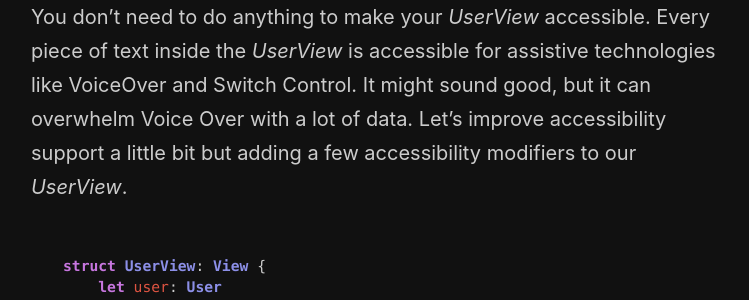
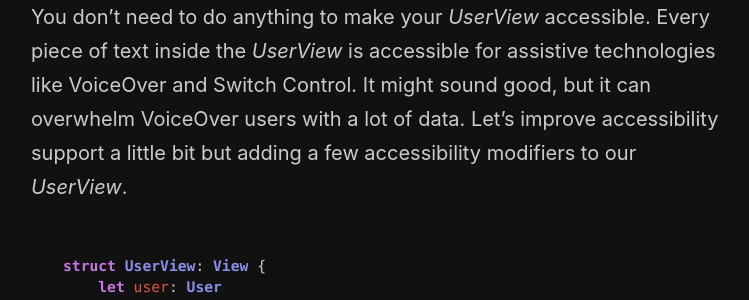
Before and after one commit to mecid/mecid.github.io, a Jekyll site: the page built from _posts/2021-10-06-custom-accessibility-content-in-swiftui.md, in a window 1280 px wide and 900 px high, scrolled down 984 px. Shown: the part 221-521 px from the top of the window, without its empty margins (259-1008 px from the left). Built offline with Jekyll 4.4.1, drawn with Linux system fonts in a browser that asks for light colours.

Commit message:
small typo fixed in custom accessibility content post

````diff
--- a/_posts/2021-10-06-custom-accessibility-content-in-swiftui.md
+++ b/_posts/2021-10-06-custom-accessibility-content-in-swiftui.md
@@ -38,7 +38,7 @@ struct UserView: View {
 }
 ```
 
-SwiftUI provides us with excellent accessibility support out of the box. You don't need to do anything to make your *UserView* accessible. Every piece of text inside the *UserView* is accessible for assistive technologies like VoiceOver and Switch Control. It might sound good, but it can overwhelm Voice Over with a lot of data. Let's improve accessibility support a little bit but adding a few accessibility modifiers to our *UserView*.
+SwiftUI provides us with excellent accessibility support out of the box. You don't need to do anything to make your *UserView* accessible. Every piece of text inside the *UserView* is accessible for assistive technologies like VoiceOver and Switch Control. It might sound good, but it can overwhelm VoiceOver users with a lot of data. Let's improve accessibility support a little bit but adding a few accessibility modifiers to our *UserView*.
 
 ```swift
 struct UserView: View {
````
